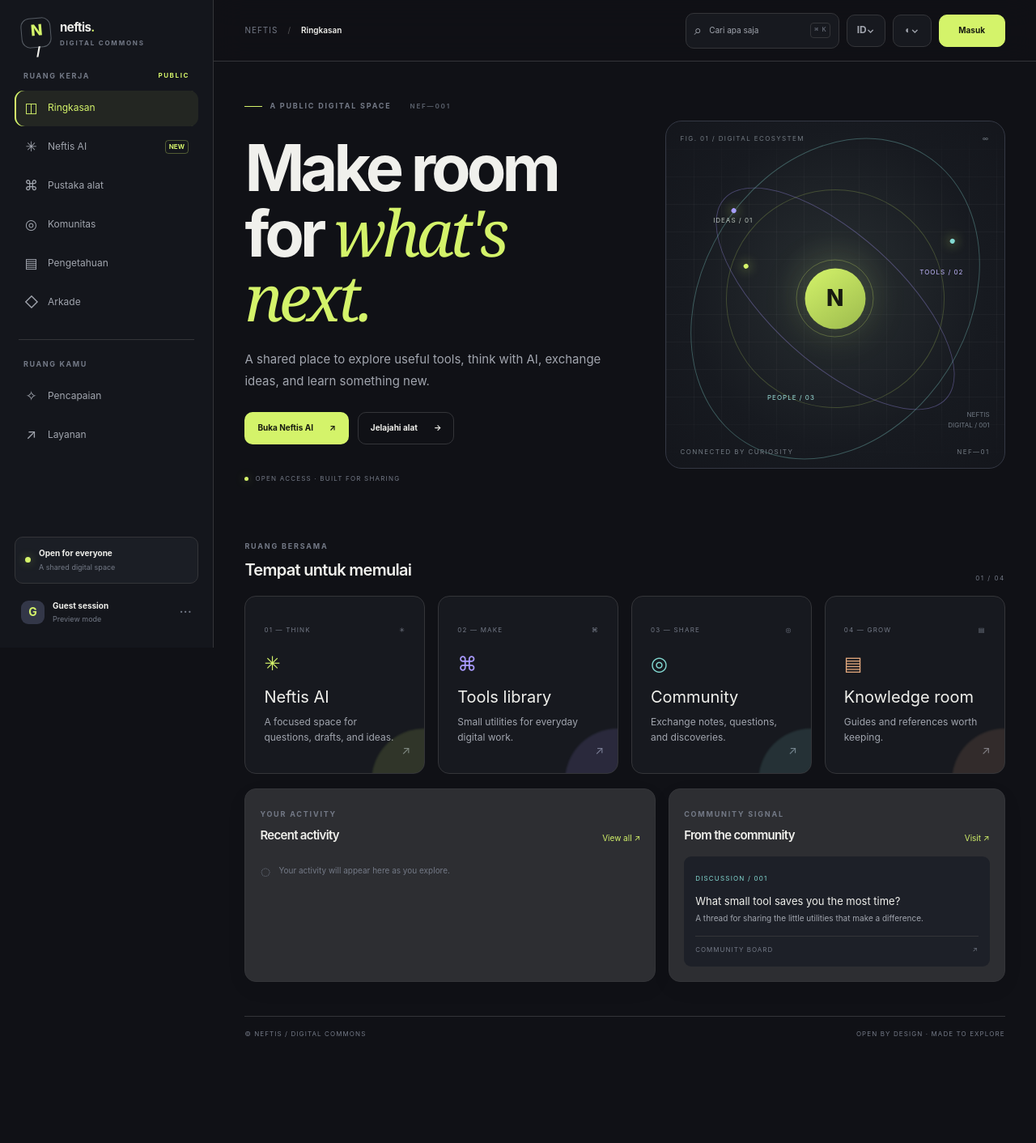
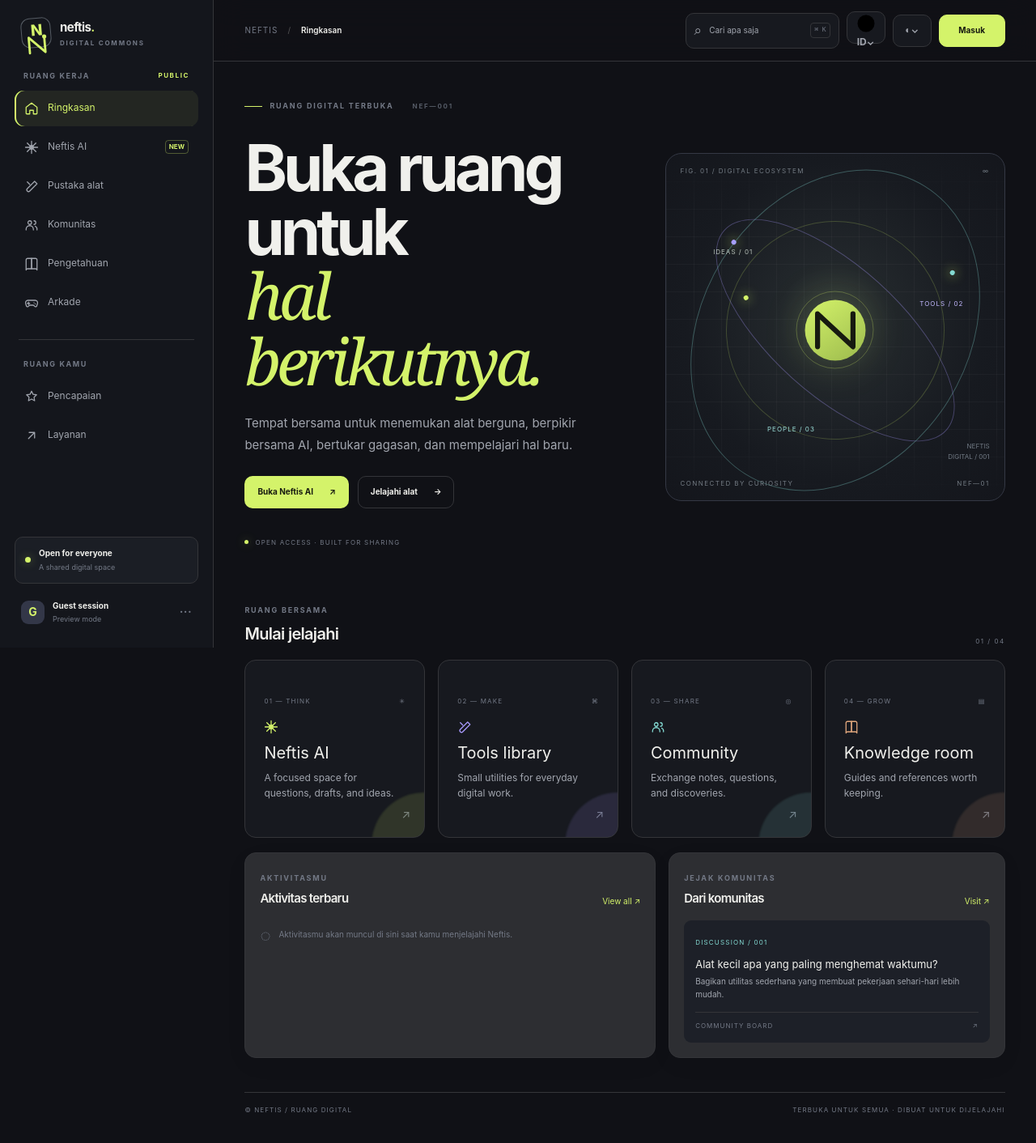
Before and after one commit to Mcpecreative28/Neftis, a Next.js app: page / in a window 1280 px wide. Shown: the top 1412 px of the page at 81% size. Before the commit the page ends 1325 px from the top, so only its background shows below. Built offline with nearby package versions, Linux system fonts and the light colour scheme.

Commit message:
Refresh Neftis homepage, localization and SVG identity

```diff
--- a/components/layout/neftis-shell.tsx
+++ b/components/layout/neftis-shell.tsx
@@ -70,6 +70,14 @@ const themes = [
  ["solar","Solar","#251d10","#f0bd55"]
 ] as const;
 
+
+type HomeCopy = { eyebrow:string; headlineTop:string; headlineAccent:string; description:string; section:string; begin:string; activity:string; recent:string; activityEmpty:string; community:string; fromCommunity:string; question:string; questionDesc:string; footer:string; footerNote:string };
+const homeCopy: Partial<Record<LocaleCode,HomeCopy>> = {
+ id:{eyebrow:"RUANG DIGITAL TERBUKA",headlineTop:"Buka ruang untuk",headlineAccent:"hal berikutnya.",description:"Tempat bersama untuk menemukan alat berguna, berpikir bersama AI, bertukar gagasan, dan mempelajari hal baru.",section:"RUANG BERSAMA",begin:"Mulai jelajahi",activity:"AKTIVITASMU",recent:"Aktivitas terbaru",activityEmpty:"Aktivitasmu akan muncul di sini saat kamu menjelajahi Neftis.",community:"JEJAK KOMUNITAS",fromCommunity:"Dari komunitas",question:"Alat kecil apa yang paling menghemat waktumu?",questionDesc:"Bagikan utilitas sederhana yang membuat pekerjaan sehari-hari lebih mudah.",footer:"© NEFTIS / RUANG DIGITAL",footerNote:"TERBUKA UNTUK SEMUA · DIBUAT UNTUK DIJELAJAHI"},
+ en:{eyebrow:"AN OPEN DIGITAL SPACE",headlineTop:"Make room for",headlineAccent:"what comes next.",description:"A shared place to discover useful tools, think with AI, exchange ideas, and learn something new.",section:"THE COMMONS",begin:"A place to begin",activity:"YOUR ACTIVITY",recent:"Recent activity",activityEmpty:"Your activity will appear here as you explore Neftis.",community:"COMMUNITY SIGNAL",fromCommunity:"From the community",question:"What small tool saves you the most time?",questionDesc:"Share the little utilities that make everyday work easier.",footer:"© NEFTIS / DIGITAL COMMONS",footerNote:"OPEN BY DESIGN · MADE TO EXPLORE"},
+ ar:{eyebrow:"مساحة رقمية مفتوحة",headlineTop:"اترك مساحة",headlineAccent:"لما هو قادم.",description:"مساحة مشتركة لاكتشاف الأدوات المفيدة والتفكير مع الذكاء الاصطناعي وتبادل الأفكار وتعلّم أشياء جديدة.",section:"المساحة المشتركة",begin:"ابدأ الاستكشاف",activity:"نشاطك",recent:"النشاط الأخير",activityEmpty:"سيظهر نشاطك هنا أثناء استكشاف نيفتيس.",community:"إشارات المجتمع",fromCommunity:"من المجتمع",question:"ما الأداة الصغيرة التي توفر معظم وقتك؟",questionDesc:"شارك الأدوات البسيطة التي تجعل العمل اليومي أسهل.",footer:"© NEFTIS / مساحة رقمية",footerNote:"مفتوح للجميع · صُمم للاستكشاف"}
+};
+
 const routeByPage: Record<PageKey, string> = {
   home: "/", ai: "/ai", tools: "/tools", community: "/community",
   learn: "/learn", games: "/games", achievements: "/achievements", services: "/services",
@@ -77,6 +85,21 @@ const routeByPage: Record<PageKey, string> = {
 const pageByRoute: Record<string, PageKey> = Object.fromEntries(
   Object.entries(routeByPage).map(([page, route]) => [route, page as PageKey]),
 ) as Record<string, PageKey>;
+
+
+function NeftisIcon({name}:{name:PageKey}) {
+ const paths:Record<PageKey,React.ReactNode>={
+  home:<><path d="m3 10 9-7 9 7v10a1 1 0 0 1-1 1h-5v-6H9v6H4a1 1 0 0 1-1-1z"/></>,
+  ai:<><path d="M12 2v20M2 12h20M4.9 4.9l14.2 14.2M19.1 4.9 4.9 19.1"/><circle cx="12" cy="12" r="3"/></>,
+  tools:<><path d="m14 7 3-3 4 4-3 3M13 8 5 16a2.8 2.8 0 1 0 4 4l8-8"/><path d="m5 5 4 4"/></>,
+  community:<><circle cx="9" cy="8" r="3"/><path d="M3 20v-1a6 6 0 0 1 12 0v1M16 5a3 3 0 0 1 0 6M18 14a5 5 0 0 1 3 5v1"/></>,
+  learn:<><path d="M3 5.5A2.5 2.5 0 0 1 5.5 3H12v17H5.5A2.5 2.5 0 0 0 3 22z"/><path d="M21 5.5A2.5 2.5 0 0 0 18.5 3H12v17h6.5A2.5 2.5 0 0 1 21 22z"/></>,
+  games:<><path d="M6 8h12a4 4 0 0 1 3.8 5l-1.2 4a2 2 0 0 1-3.2 1l-2.4-2H9l-2.4 2a2 2 0 0 1-3.2-1l-1.2-4A4 4 0 0 1 6 8z"/><path d="M7 11v4M5 13h4M16 12h.01M18 14h.01"/></>,
+  achievements:<><path d="m12 3 2.5 5.2 5.7.8-4.1 4 .9 5.7-5-2.7-5 2.7.9-5.7-4.1-4 5.7-.8z"/></>,
+  services:<><path d="M7 17 17 7M8 7h9v9"/></>
+ };
+ return <svg aria-hidden="true" viewBox="0 0 24 24" width="18" height="18" fill="none" stroke="currentColor" strokeWidth="1.7" strokeLinecap="round" strokeLinejoin="round">{paths[name]}</svg>;
+}
 
 export default function NeftisShell() {
   const pathname = usePathname();
@@ -94,6 +117,7 @@ export default function NeftisShell() {
   const [draftColor, setDraftColor] = useState("#d4f36a");
   const [language, setLanguage] = useState<LocaleCode>("id");
   const t = translations[language];
+  const copy = homeCopy[language] ?? homeCopy.en!;
   const colorPalette = ["#d4f36a", "#a99aff", "#83d9d2", "#ffabc5", "#ffad78", "#f3d36b", "#9be4ef", "#8de5c1", "#f0f0ec", "#b8c5d2", "#17191f", "#101116", "#201c32", "#10231d", "#f1eee5", "#ffffff"];
   const colorLabels = { accent: "Accent", background: "Background", panel: "Panel", text: "Text" } as const;
   const colorValues = { accent: customAccent, background: customBackground || (themes.find(([id]) => id === theme)?.[2] ?? "#101116"), panel: customPanel || "#20232b", text: customText || "#f0f0ec" };
@@ -235,19 +259,19 @@ export default function NeftisShell() {
     <div className={`app-shell ${language === "ar" ? "locale-ar" : ""}`} lang={language} dir={language === "ar" ? "rtl" : "ltr"}>
       <aside id="neftis-sidebar" className={`sidebar ${menuOpen ? "open" : ""}`}>
         <a className="brand" href="#home" onClick={(e) => { e.preventDefault(); navigate("home"); }} aria-label="Neftis home">
-          <span className="brand-mark">N<span>/</span></span>
+          <span className="brand-mark"><svg viewBox="0 0 40 40" aria-hidden="true"><path d="M9 31V9l22 22V9" fill="none" stroke="currentColor" strokeWidth="3.2" strokeLinecap="round" strokeLinejoin="round"/><circle cx="31" cy="9" r="3" fill="var(--accent)"/></svg></span>
           <span className="brand-name">neftis<span>.</span><small>DIGITAL COMMONS</small></span>
         </a>
         <div className="workspace-label">{t.workspace} <span>PUBLIC</span></div>
         <nav className="primary-nav" aria-label="Main navigation">
           {navPrimary.map((item) => <button key={item.id} className={`nav-link ${page === item.id ? "active" : ""}`} onClick={() => navigate(item.id)}>
-            <span className="nav-icon">{item.icon}</span><span>{(item.id === "home" ? t.overview : item.id === "ai" ? t.ai : item.id === "tools" ? t.tools : item.id === "community" ? t.community : item.id === "learn" ? t.learn : item.id === "games" ? t.games : item.id === "achievements" ? t.achievements : t.services)}</span>{item.isNew && <b className="nav-new">NEW</b>}
+            <span className="nav-icon"><NeftisIcon name={item.id} /></span><span>{(item.id === "home" ? t.overview : item.id === "ai" ? t.ai : item.id === "tools" ? t.tools : item.id === "community" ? t.community : item.id === "learn" ? t.learn : item.id === "games" ? t.games : item.id === "achievements" ? t.achievements : t.services)}</span>{item.isNew && <b className="nav-new">NEW</b>}
           </button>)}
         </nav>
         <div className="sidebar-divider" />
         <div className="workspace-label">{t.yourSpace}</div>
         <nav className="primary-nav" aria-label="Personal navigation">
-          {navPersonal.map((item) => <button key={item.id} className={`nav-link ${page === item.id ? "active" : ""}`} onClick={() => navigate(item.id)}><span className="nav-icon">{item.icon}</span><span>{item.id === "achievements" ? t.achievements : t.services}</span></button>)}
+          {navPersonal.map((item) => <button key={item.id} className={`nav-link ${page === item.id ? "active" : ""}`} onClick={() => navigate(item.id)}><span className="nav-icon"><NeftisIcon name={item.id} /></span><span>{item.id === "achievements" ? t.achievements : t.services}</span></button>)}
         </nav>
         <div className="sidebar-bottom">
           <div className="status-card"><span className="status-dot" /><div><strong>Open for everyone</strong><small>A shared digital space</small></div></div>
@@ -264,14 +288,14 @@ export default function NeftisShell() {
           <div className="topbar-actions">
             <button className="search-trigger" onClick={() => setSearchOpen(true)} aria-haspopup="dialog" aria-label={t.search}><span>⌕</span><span>{t.search}</span><kbd>⌘ K</kbd></button>
             <div className="preference-wrap">
-              <button className="icon-button preference-trigger" onClick={() => {setLanguageOpen(!languageOpen);setThemeOpen(false);}} aria-expanded={languageOpen} aria-label="Choose language">{language.toUpperCase()}⌄</button>
+              <button className="icon-button preference-trigger language-trigger" onClick={() => {setLanguageOpen(!languageOpen);setThemeOpen(false);}} aria-expanded={languageOpen} aria-label="Choose language"><svg viewBox="0 0 24 24" aria-hidden="true"><circle cx="12" cy="12" r="9"/><path d="M3 12h18M12 3a14 14 0 0 1 0 18M12 3a14 14 0 0 0 0 18"/></svg><span>{language.toUpperCase()}</span><span className="preference-chevron">⌄</span></button>
               {languageOpen && <div className="preference-menu language-menu" role="listbox" aria-label="Languages">{languages.map((item) => <button key={item.code} role="option" aria-selected={language === item.code} className={language === item.code ? "selected" : ""} onClick={() => {setLanguage(item.code);setLanguageOpen(false);}}><span>{item.native}</span><small>{item.name}</small></button>)}</div>}
             </div>
             <div className="preference-wrap">
               <button className="icon-button preference-trigger" onClick={() => {setThemeOpen(!themeOpen);setLanguageOpen(false);}} aria-expanded={themeOpen} aria-label="Choose theme">◐⌄</button>
               {themeOpen && <div className="preference-menu theme-menu" aria-label="Themes">
                 <div className="preference-menu-head"><div><span className="section-kicker">APPEARANCE</span><strong>Color themes</strong></div><button className="menu-close" onClick={() => setThemeOpen(false)} aria-label="Close themes">×</button></div>
-                <div className="theme-options">{themes.map(([id,name,bg,accent]) => <button key={id} className={theme === id ? "selected theme-choice" : "theme-choice"} onClick={() => {setTheme(id);setCustomAccent(accent);setCustomBackground("");setCustomPanel("");setCustomText("");}} title={name} aria-pressed={theme === id}><i style={{background:bg,borderColor:accent}}/><span>{name}</span></button>)}</div>
+                <div className="theme-options">{themes.map(([id,name,bg,accent]) => <button key={id} className={theme === id ? "selected theme-choice" : "theme-choice"} onClick={() => {setTheme(id);setCustomAccent(accent);setCustomBackground("");setCustomPanel("");setCustomText("");}} title={name} aria-label={`${name} theme`} aria-pressed={theme === id}><span className="theme-swatch" style={{background:`linear-gradient(135deg, ${bg} 0 52%, ${accent} 52% 100%)`,borderColor:accent}}>{theme === id && <svg viewBox="0 0 20 20" aria-hidden="true"><path d="m4 10 4 4 8-8" fill="none" stroke="currentColor" strokeWidth="2" strokeLinecap="round" strokeLinejoin="round"/></svg>}</span><span>{name}</span></button>)}</div>
                 <div className="customizer-head"><span>Custom colors</span><small>PERSONALIZE</small></div>
                 <div className="custom-colors">{(["accent","background","panel","text"] as const).map((target) => <button key={target} className="color-setting" onClick={() => openColorEditor(target)}><span>{colorLabels[target]}</span><i style={{background:colorValues[target]}}/><code>{colorValues[target].toUpperCase()}</code></button>)}</div>
                 {colorTarget && <div className="color-editor"><div className="color-editor-head"><strong>{colorLabels[colorTarget]} color</strong><button className="menu-close" onClick={() => setColorTarget(null)} aria-label="Close color editor">×</button></div><div className="color-swatches">{colorPalette.map((color) => <button key={color} aria-label={color} title={color} className={draftColor.toLowerCase() === color ? "active" : ""} style={{background:color}} onClick={() => setDraftColor(color)} />)}</div><label className="hex-field"><span>HEX</span><input value={draftColor} maxLength={7} spellCheck={false} onChange={(e) => setDraftColor(e.target.value)} aria-label="Hex color value"/><span className="hex-preview" style={{background:/^#[0-9a-f]{6}$/i.test(draftColor) ? draftColor : "transparent"}} /></label><div className="color-editor-actions"><button onClick={() => setColorTarget(null)}>Cancel</button><button className="apply-color" disabled={!/^#[0-9a-f]{6}$/i.test(draftColor)} onClick={applyCustomColor}>Apply color</button></div></div>}
@@ -287,28 +311,28 @@ export default function NeftisShell() {
             <section className="page-view active">
               <div className="hero-grid">
                 <div className="hero-copy">
-                  <div className="eyebrow"><span className="eyebrow-line" /><span>{language === "ar" ? "مساحة رقمية عامة" : "A PUBLIC DIGITAL SPACE"}</span><span className="eyebrow-index">NEF—001</span></div>
-                  <h1>{language === "ar" ? <>اترك مساحة<br />لـ <em>ما هو قادم.</em></> : <>Make room<br />for <em>what&apos;s next.</em></>}</h1>
-                  <p>{language === "ar" ? "مساحة مشتركة لاكتشاف الأدوات المفيدة والتفكير مع الذكاء الاصطناعي وتبادل الأفكار وتعلّم أشياء جديدة." : "A shared place to explore useful tools, think with AI, exchange ideas, and learn something new."}</p>
+                  <div className="eyebrow"><span className="eyebrow-line" /><span>{copy.eyebrow}</span><span className="eyebrow-index">NEF—001</span></div>
+                  <h1>{copy.headlineTop}<br /><em>{copy.headlineAccent}</em></h1>
+                  <p>{copy.description}</p>
                   <div className="hero-actions"><button className="button button-primary" onClick={() => navigate("ai")}>{t.openAI} <span>↗</span></button><button className="button button-quiet" onClick={() => navigate("tools")}>{t.explore} <span>→</span></button></div>
                   <div className="hero-footnote"><span className="pulse-dot" /> OPEN ACCESS · BUILT FOR SHARING</div>
                 </div>
                 <div className="hero-art" aria-label="Abstract orbital graphic">
                   <div className="art-topline"><span>FIG. 01 / DIGITAL ECOSYSTEM</span><span>∞</span></div>
                   <div className="orbit orbit-one" /><div className="orbit orbit-two" /><div className="orbit orbit-three" />
-                  <div className="orbit-core">N<i /></div>
+                  <div className="orbit-core"><svg viewBox="0 0 48 48" aria-hidden="true"><path d="M10 37V11l28 26V11" fill="none" stroke="currentColor" strokeWidth="4" strokeLinecap="round" strokeLinejoin="round"/></svg><i /></div>
                   <span className="orbit-label label-a">IDEAS / 01</span><span className="orbit-label label-b">TOOLS / 02</span><span className="orbit-label label-c">PEOPLE / 03</span>
                   <div className="art-coordinates">NEFTIS<br />DIGITAL / 001</div>
                   <div className="art-bottomline"><span>CONNECTED BY CURIOSITY</span><span>NEF—01</span></div>
                 </div>
               </div>
-              <div className="section-heading"><div><span className="section-kicker">{t.commons}</span><h2>{language === "ar" ? "اكتشف مساحتك" : t.begin}</h2></div><span className="section-count">01 / 04</span></div>
-              <div className="feature-grid">{spaces.map((space) => <button key={space.id} className={`feature-card ${space.tone}`} onClick={() => navigate(space.id)}><div className="card-meta"><span>{space.no} — {space.tag}</span><span>{space.icon}</span></div><div className="feature-symbol">{space.icon}</div><h3>{space.title}</h3><p>{space.desc}</p><span className="card-arrow">↗</span></button>)}</div>
+              <div className="section-heading"><div><span className="section-kicker">{copy.section}</span><h2>{copy.begin}</h2></div><span className="section-count">01 / 04</span></div>
+              <div className="feature-grid">{spaces.map((space) => <button key={space.id} className={`feature-card ${space.tone}`} onClick={() => navigate(space.id)}><div className="card-meta"><span>{space.no} — {space.tag}</span><span>{space.icon}</span></div><div className="feature-symbol"><NeftisIcon name={space.id} /></div><h3>{space.title}</h3><p>{space.desc}</p><span className="card-arrow">↗</span></button>)}</div>
               <div className="lower-grid">
-                <section className="panel activity-panel"><div className="panel-heading"><div><span className="section-kicker">YOUR ACTIVITY</span><h3>Recent activity</h3></div><button className="text-link" onClick={() => navigate("achievements")}>View all ↗</button></div><div className="activity-list"><div className="empty-state"><span>◌</span><p>Your activity will appear here as you explore.</p></div></div></section>
-                <section className="panel signal-panel"><div className="panel-heading"><div><span className="section-kicker">COMMUNITY SIGNAL</span><h3>From the community</h3></div><button className="text-link" onClick={() => navigate("community")}>Visit ↗</button></div><div className="signal-post"><span className="signal-tag">DISCUSSION / 001</span><h4>What small tool saves you the most time?</h4><p>A thread for sharing the little utilities that make a difference.</p><div className="signal-foot"><span>COMMUNITY BOARD</span><span>↗</span></div></div></section>
+                <section className="panel activity-panel"><div className="panel-heading"><div><span className="section-kicker">{copy.activity}</span><h3>{copy.recent}</h3></div><button className="text-link" onClick={() => navigate("achievements")}>View all ↗</button></div><div className="activity-list"><div className="empty-state"><span>◌</span><p>{copy.activityEmpty}</p></div></div></section>
+                <section className="panel signal-panel"><div className="panel-heading"><div><span className="section-kicker">{copy.community}</span><h3>{copy.fromCommunity}</h3></div><button className="text-link" onClick={() => navigate("community")}>Visit ↗</button></div><div className="signal-post"><span className="signal-tag">DISCUSSION / 001</span><h4>{copy.question}</h4><p>{copy.questionDesc}</p><div className="signal-foot"><span>COMMUNITY BOARD</span><span>↗</span></div></div></section>
               </div>
-              <footer className="page-footer"><span>© NEFTIS / DIGITAL COMMONS</span><span>OPEN BY DESIGN · MADE TO EXPLORE</span></footer>
+              <footer className="page-footer"><span>{copy.footer}</span><span>{copy.footerNote}</span></footer>
             </section>
           </>}
 
```
